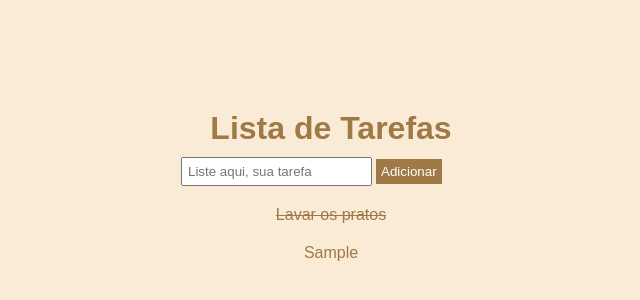
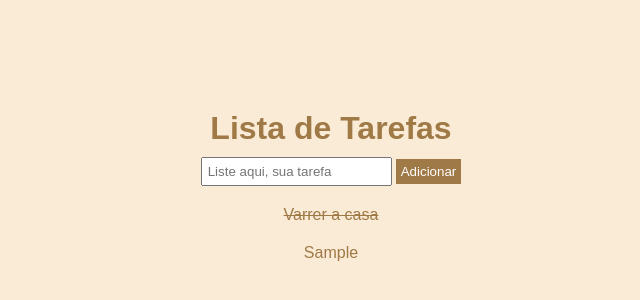
Before and after one commit to gabrielbrauna/exercicio_jquery, a plain HTML site: page index.html in a window 1280 px wide. Both pictures are taken after typing "Sample" into the empty fields and a click on the button "Adicionar". Shown: the whole page, without its empty margins (309-949 px from the left). Drawn offline with nearby package versions, Linux system fonts and the light colour scheme; a web font is replaced by a local one.

Commit message:
commit para enviar para duvida.

```diff
--- a/index.html
+++ b/index.html
@@ -17,12 +17,10 @@
         <form id="form">
             <input type="text" id="id-valor-tarefa" placeholder="Liste aqui, sua tarefa" required>
             <button type="submit">Adicionar</button>
+            <ul>
+                <li class="riscado">Varrer a casa</li>
+            </ul>
         </form>
-        <ul>
-            <li class="riscado">
-                Lavar os pratos
-            </li>
-        </ul>
     </div>
     <script src="https://code.jquery.com/jquery-3.7.1.min.js"></script>
     <script src="./main.js"></script>
--- a/main.js
+++ b/main.js
@@ -7,9 +7,9 @@ $(document).ready(function(){
         $(`<p>${textoTarefa}</p>`).appendTo(novaTarefa);
         $(novaTarefa).appendTo('ul');
         $('#id-valor-tarefa').val('');
-    })
 
-    $('li').click(function() {
-        $(this).addClass('.riscado')
-    })
-})
+    $('p').click(function() {
+        $(this).toggleClass('.riscado')
+        })
+    });
+});
--- a/style.css
+++ b/style.css
@@ -25,8 +25,9 @@ header h1 {
 }
 
 .container {
-    max-width: 300px;
-    margin: 0 auto;
+    display: flex;
+    justify-content: center;
+    align-items: center;
 }
 
 input {
```
